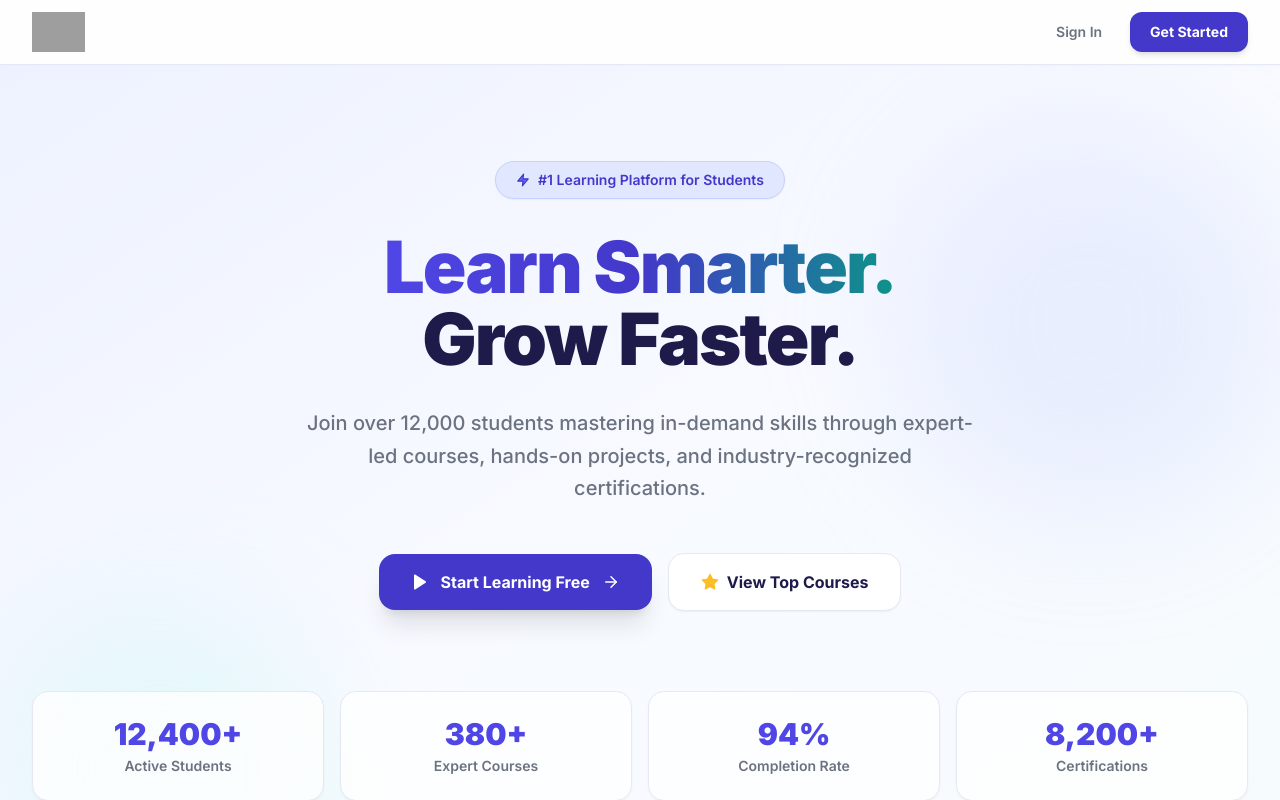
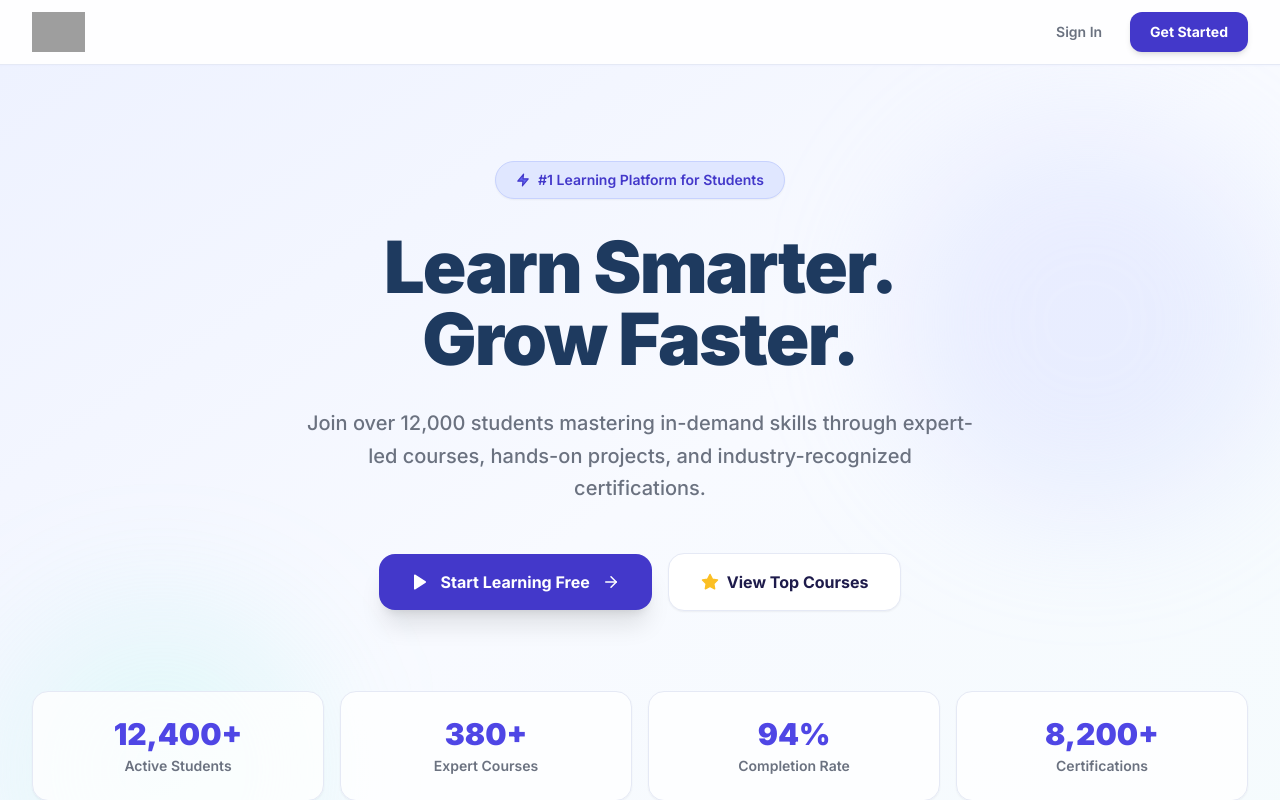
Before and after one commit to Adbhutha10/Xyzon-LMS-Portal, a React (Vite) app in the folder frontend/: page / in a window 1280 px wide. Shown: the top 800 px of the page. Built offline with nearby package versions, Linux system fonts and the light colour scheme; grey boxes are pictures that could not be loaded.

Commit message:
Fix: Hero heading color to navy blue

```diff
--- a/frontend/src/pages/HomePage.jsx
+++ b/frontend/src/pages/HomePage.jsx
@@ -73,11 +73,11 @@ const HomePage = () => {
 
                     <div className="text-center max-w-5xl mx-auto">
                         <h1 className="text-5xl md:text-7xl font-black tracking-tight mb-8 leading-tight">
-                            <span className="bg-clip-text text-transparent bg-gradient-to-r from-primary-600 via-primary-700 to-teal-600">
+                            <span style={{ color: '#1e3a5f' }}>
                                 Learn Smarter.
                             </span>
                             <br />
-                            <span className="text-ink">Grow Faster.</span>
+                            <span style={{ color: '#1e3a5f' }}>Grow Faster.</span>
                         </h1>
                         <p className="text-xl text-ink-muted max-w-2xl mx-auto mb-12 leading-relaxed font-medium">
                             Join over 12,000 students mastering in-demand skills through expert-led courses, hands-on projects, and industry-recognized certifications.
```
